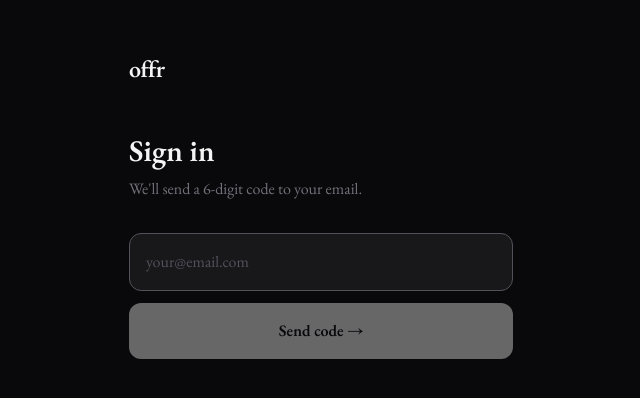
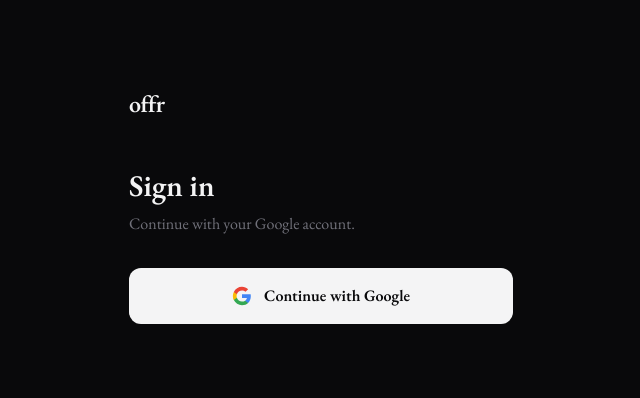
Before and after one commit to workaarnavagrawal-ship-it/Mark-2, a Next.js app in the folder offr/: page /auth in a window 1280 px wide. Shown: the part 194-592 px from the top of the page, without its empty margins (319-959 px from the left). Built offline with nearby package versions, Linux system fonts and the light colour scheme.

Commit message:
New Login

```diff
--- /dev/null
+++ b/offr/app/auth/callback/page.tsx
@@ -0,0 +1,32 @@
+"use client";
+
+import { useEffect } from "react";
+import { useRouter } from "next/navigation";
+import { createClient } from "@/lib/supabase/client";
+
+export default function CallbackPage() {
+  const router = useRouter();
+
+  useEffect(() => {
+    const supabase = createClient();
+    supabase.auth.onAuthStateChange(async (event, session) => {
+      if (event === "SIGNED_IN" && session) {
+        const { data: profile } = await supabase
+          .from("profiles")
+          .select("id")
+          .eq("user_id", session.user.id)
+          .single();
+        router.push(profile ? "/dashboard" : "/onboarding");
+      }
+    });
+  }, [router]);
+
+  return (
+    <div className="min-h-screen flex items-center justify-center">
+      <div className="text-center">
+        <div className="h-8 w-8 animate-spin rounded-full border-2 border-zinc-700 border-t-zinc-300 mx-auto mb-4" />
+        <p className="text-zinc-500">Signing you in…</p>
+      </div>
+    </div>
+  );
+}
--- a/offr/app/auth/page.tsx
+++ b/offr/app/auth/page.tsx
@@ -1,89 +1,47 @@
 "use client";
 import { useState } from "react";
-import { useRouter } from "next/navigation";
 import { createClient } from "@/lib/supabase/client";
 
 export default function AuthPage() {
-  const router = useRouter();
-  const [email, setEmail] = useState("");
-  const [otp, setOtp] = useState("");
-  const [step, setStep] = useState<"email" | "otp">("email");
   const [loading, setLoading] = useState(false);
   const [err, setErr] = useState("");
 
-  async function sendOtp() {
+  async function signInWithGoogle() {
     setErr(""); setLoading(true);
     const supabase = createClient();
-    const { error } = await supabase.auth.signInWithOtp({
-      email,
-      options: { shouldCreateUser: true },
+    const { error } = await supabase.auth.signInWithOAuth({
+      provider: "google",
+      options: {
+        redirectTo: `${location.origin}/auth/callback`,
+      },
     });
-    setLoading(false);
-    if (error) { setErr(error.message); return; }
-    setStep("otp");
+    if (error) { setErr(error.message); setLoading(false); }
   }
-
-  async function verifyOtp() {
-    setErr(""); setLoading(true);
-    const supabase = createClient();
-    const { error } = await supabase.auth.verifyOtp({
-      email,
-      token: otp,
-      type: "email",
-    });
-    if (error) { setErr(error.message); setLoading(false); return; }
-
-    const { data: { user } } = await supabase.auth.getUser();
-    if (!user) { setErr("Something went wrong"); setLoading(false); return; }
-
-    const { data: profile } = await supabase.from("profiles").select("id").eq("user_id", user.id).single();
-    router.push(profile ? "/dashboard" : "/onboarding");
-  }
-
-  const inp = "w-full rounded-xl bg-zinc-900 border border-zinc-800 px-4 py-4 text-base text-zinc-100 placeholder-zinc-600 focus:outline-none focus:border-zinc-600 transition-colors";
 
   return (
     <div className="min-h-screen flex items-center justify-center px-6">
       <div className="w-full max-w-sm">
         <a href="/" className="block text-2xl font-semibold tracking-tight mb-12 hover:text-zinc-300 transition-colors">offr</a>
 
-        {step === "email" ? (
-          <div>
-            <h1 className="text-3xl font-semibold mb-2">Sign in</h1>
-            <p className="text-zinc-500 mb-8">We'll send a 6-digit code to your email.</p>
-            <div className="space-y-3">
-              <input type="email" placeholder="your@email.com" value={email}
-                onChange={e => setEmail(e.target.value)}
-                onKeyDown={e => e.key === "Enter" && sendOtp()}
-                className={inp} autoFocus />
-              {err && <p className="text-sm text-red-400">{err}</p>}
-              <button onClick={sendOtp} disabled={!email || loading}
-                className="w-full rounded-xl bg-zinc-100 text-zinc-950 py-4 text-base font-semibold hover:bg-white disabled:opacity-40 hover:scale-105 active:scale-95 transition-all">
-                {loading ? "Sending…" : "Send code →"}
-              </button>
-            </div>
-          </div>
-        ) : (
-          <div>
-            <h1 className="text-3xl font-semibold mb-2">Enter your code</h1>
-            <p className="text-zinc-500 mb-8">We sent a 6-digit code to <span className="text-zinc-300">{email}</span>.</p>
-            <div className="space-y-3">
-              <input type="text" inputMode="numeric" placeholder="000000" value={otp}
-                onChange={e => setOtp(e.target.value.replace(/\D/g, "").slice(0, 6))}
-                onKeyDown={e => e.key === "Enter" && otp.length === 6 && verifyOtp()}
-                className={`${inp} text-center text-2xl tracking-widest`} autoFocus />
-              {err && <p className="text-sm text-red-400">{err}</p>}
-              <button onClick={verifyOtp} disabled={otp.length !== 6 || loading}
-                className="w-full rounded-xl bg-zinc-100 text-zinc-950 py-4 text-base font-semibold hover:bg-white disabled:opacity-40 hover:scale-105 active:scale-95 transition-all">
-                {loading ? "Verifying…" : "Verify →"}
-              </button>
-              <button onClick={() => { setStep("email"); setOtp(""); setErr(""); }}
-                className="w-full text-sm text-zinc-600 hover:text-zinc-400 transition-colors py-2">
-                ← Use a different email
-              </button>
-            </div>
-          </div>
-        )}
+        <h1 className="text-3xl font-semibold mb-2">Sign in</h1>
+        <p className="text-zinc-500 mb-8">Continue with your Google account.</p>
+
+        {err && <p className="mb-4 text-sm text-red-400">{err}</p>}
+
+        <button onClick={signInWithGoogle} disabled={loading}
+          className="w-full flex items-center justify-center gap-3 rounded-xl bg-zinc-100 text-zinc-950 py-4 text-base font-semibold hover:bg-white disabled:opacity-40 hover:scale-105 active:scale-95 transition-all">
+          {loading ? (
+            <div className="h-5 w-5 animate-spin rounded-full border-2 border-zinc-400 border-t-zinc-900" />
+          ) : (
+            <svg width="20" height="20" viewBox="0 0 24 24">
+              <path fill="#4285F4" d="M22.56 12.25c0-.78-.07-1.53-.2-2.25H12v4.26h5.92c-.26 1.37-1.04 2.53-2.21 3.31v2.77h3.57c2.08-1.92 3.28-4.74 3.28-8.09z"/>
+              <path fill="#34A853" d="M12 23c2.97 0 5.46-.98 7.28-2.66l-3.57-2.77c-.98.66-2.23 1.06-3.71 1.06-2.86 0-5.29-1.93-6.16-4.53H2.18v2.84C3.99 20.53 7.7 23 12 23z"/>
+              <path fill="#FBBC05" d="M5.84 14.09c-.22-.66-.35-1.36-.35-2.09s.13-1.43.35-2.09V7.07H2.18C1.43 8.55 1 10.22 1 12s.43 3.45 1.18 4.93l3.66-2.84z"/>
+              <path fill="#EA4335" d="M12 5.38c1.62 0 3.06.56 4.21 1.64l3.15-3.15C17.45 2.09 14.97 1 12 1 7.7 1 3.99 3.47 2.18 7.07l3.66 2.84c.87-2.6 3.3-4.53 6.16-4.53z"/>
+            </svg>
+          )}
+          {loading ? "Redirecting…" : "Continue with Google"}
+        </button>
       </div>
     </div>
   );
```
